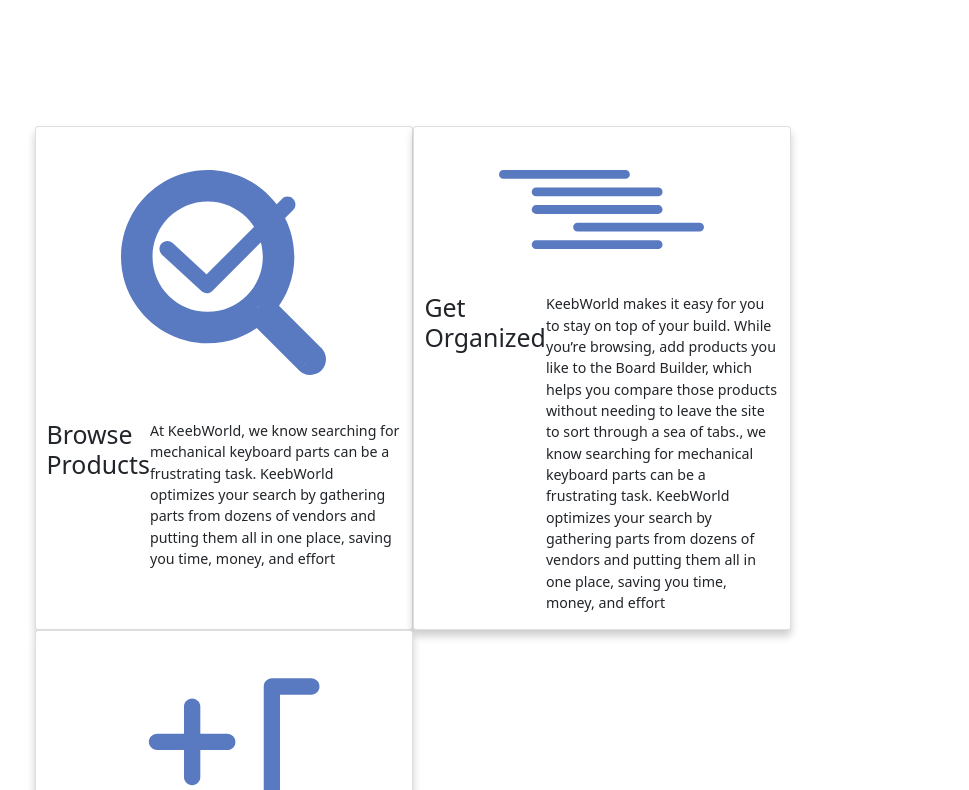
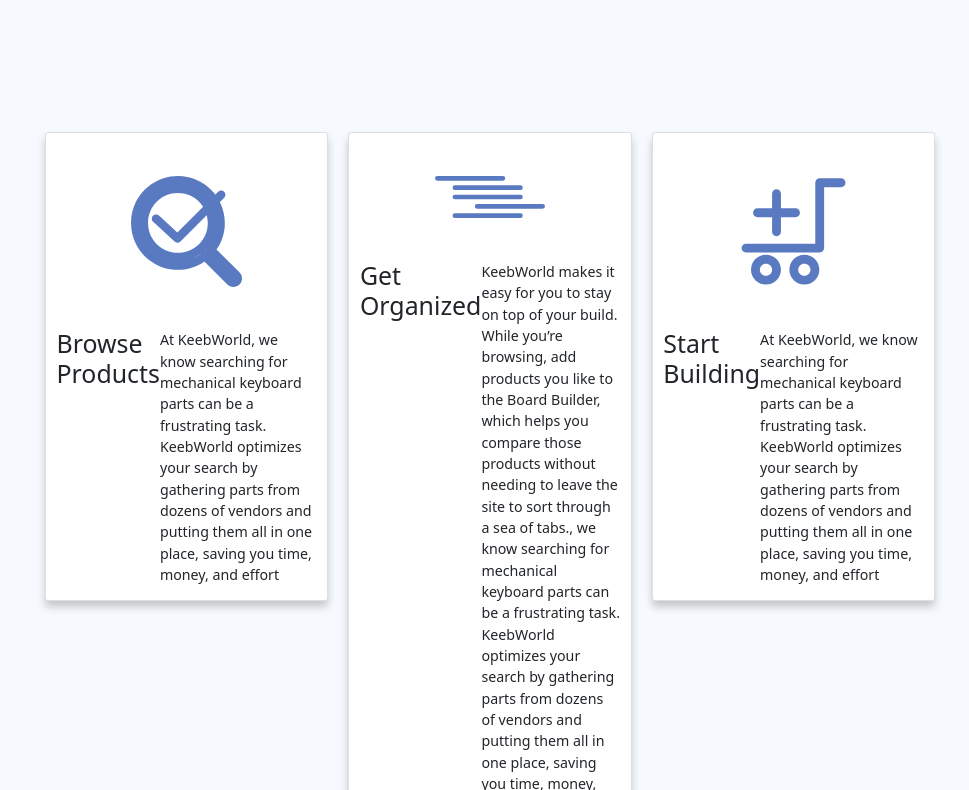
Before and after one commit to fullstackatbrown/project-keebworld-frontend, a React (Create React App) app: page / in a window 1280 px wide. Shown: the part 630-1420 px from the top of the page, without its empty margins (120-1089 px from the left). Built offline with nearby package versions, Linux system fonts and the light colour scheme.

Commit message:
updated cards

```diff
--- a/src/components/HomeCard.css
+++ b/src/components/HomeCard.css
@@ -1,19 +1,21 @@
 .card_wrap {
-  margin: 5px;
+  margin: 10px;
 }
 .card {
+  margin: 10px;
   box-shadow: 0 6px 8px 0 rgba(0, 0, 0, 0.2);
   transition: 0.3s;
-  width: 40%;
+  width: 30%;
+  height: 10%;
 }
 
 .card:hover {
   box-shadow: 0 12px 16px 0 rgba(0, 0, 0, 0.2);
 }
 
-.container {
+/* .container {
   padding: 2px 16px;
-}
+} */
 
 .home-card-img {
   margin: 3em 6em;
--- a/src/components/HomeSub3.css
+++ b/src/components/HomeSub3.css
@@ -1,8 +1,9 @@
 .sub3_section {
   /* color: #fff; */
-  margin-top: 20px;
-  margin-left: 8%;
-  margin-right: 10%;
+  padding-top: 20px;
+  padding-left: 8%;
+  padding-right: 10%;
+  background-color: rgba(238, 244, 252, 0.5);
   /* align-content: center; */
 }
 
```
